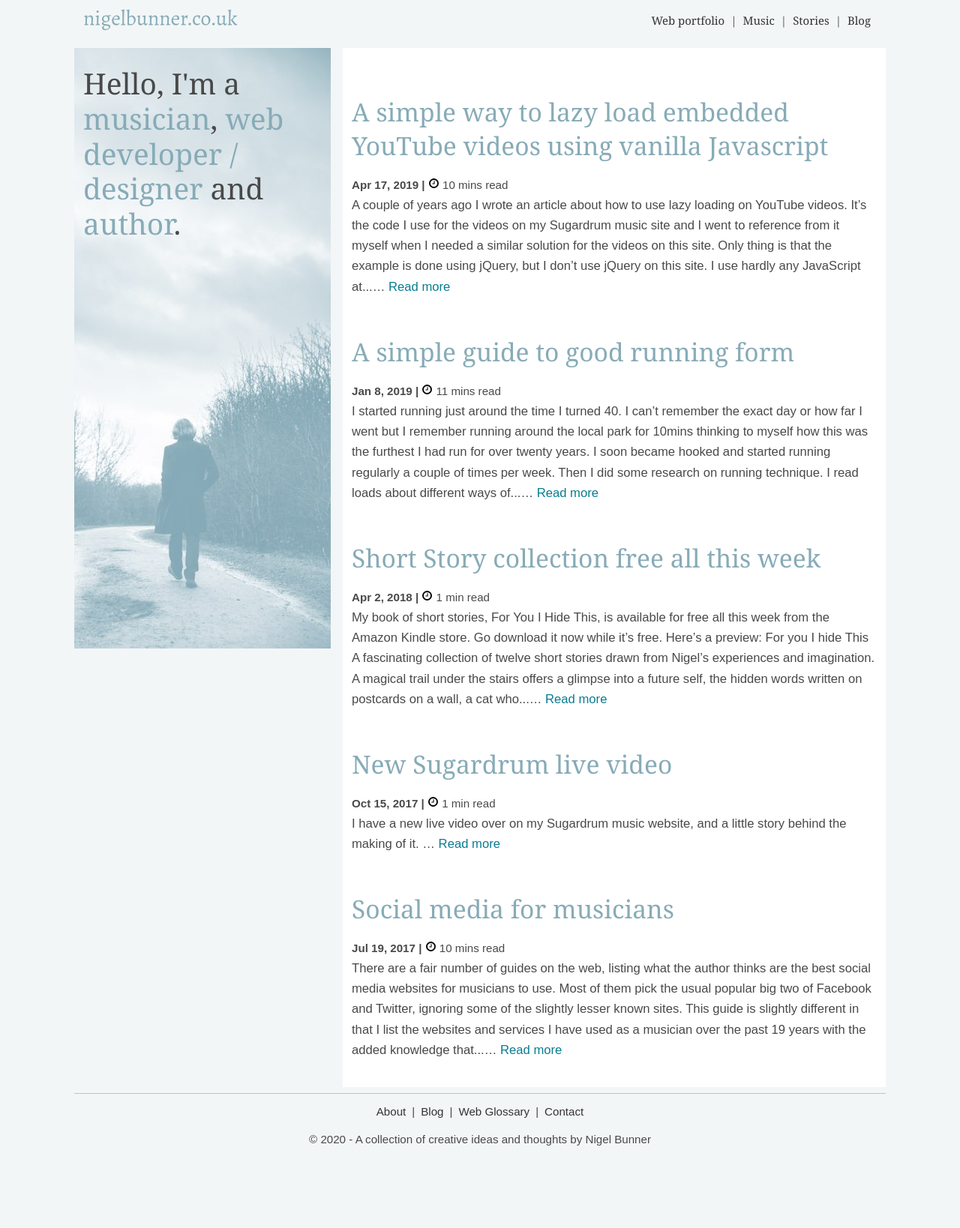
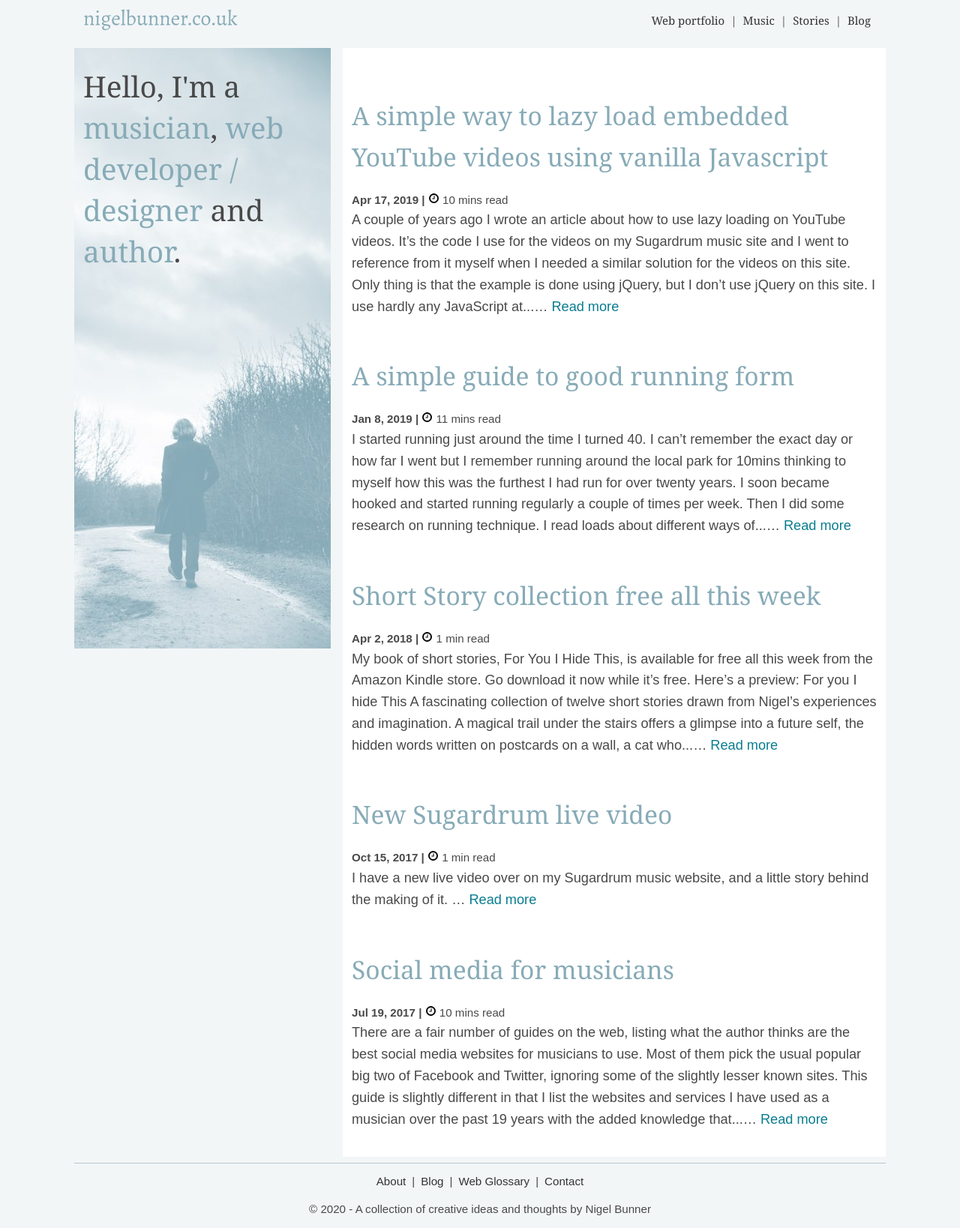
Before and after one commit to nbunner-personal/nigelbunner, a Jekyll site: the page built from index.md, in a window 1280 px wide. Shown: the whole page at 75% size. Built offline with Jekyll 4.4.1, drawn with Linux system fonts in a browser that asks for light colours; before the commit the page ends 1545 px from its top, so only the background shows below that.

Commit message:
Typography updates

```diff
--- a/_sass/_typography.scss
+++ b/_sass/_typography.scss
@@ -44,7 +44,7 @@ h1 {
   h1 {
     font-size: 2.5em;
     /* 2.5x body copy size = 40px */
-    line-height: 1.125;
+    line-height: 1.325;
   }
 }
 
@@ -219,11 +219,12 @@ article {
   article {
     p,
     ul {
-      font-size: 1.1em;
+      font-size: 1.2em;
+      line-height: 1.5;
     }
   }
   .post-content > p:first-child {
-    font-size: 1.3em;
+    font-size: 1.4em;
   }
 }
 
@@ -295,3 +296,7 @@ pre code {
 // // h2, .h2, h3, .h3, h4, .h4, h5, .h5 {
 // //   margin-top: 60px;
 // // }
+
+.article-header h2 {
+  line-height: 1.525;
+}
```
